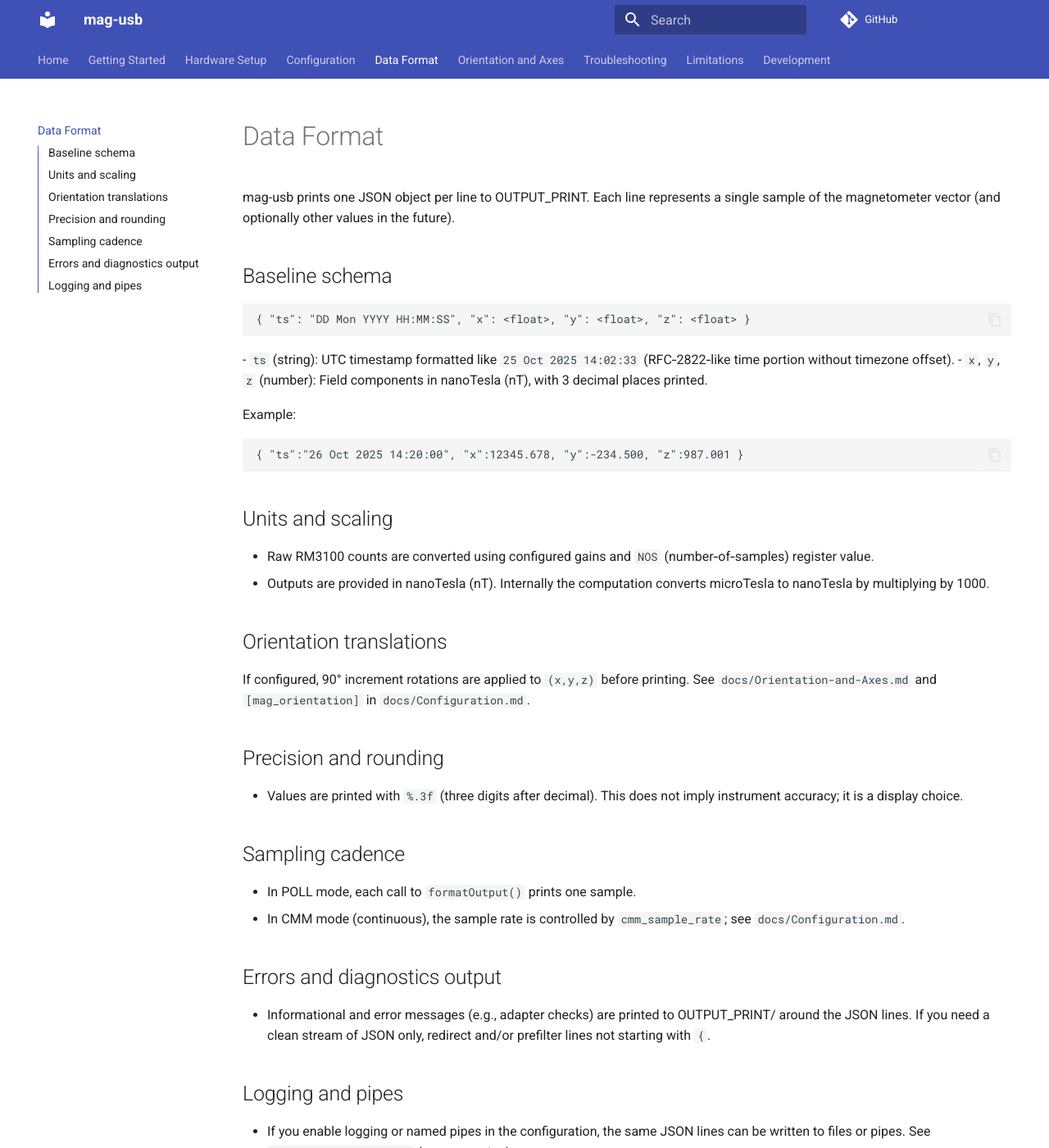
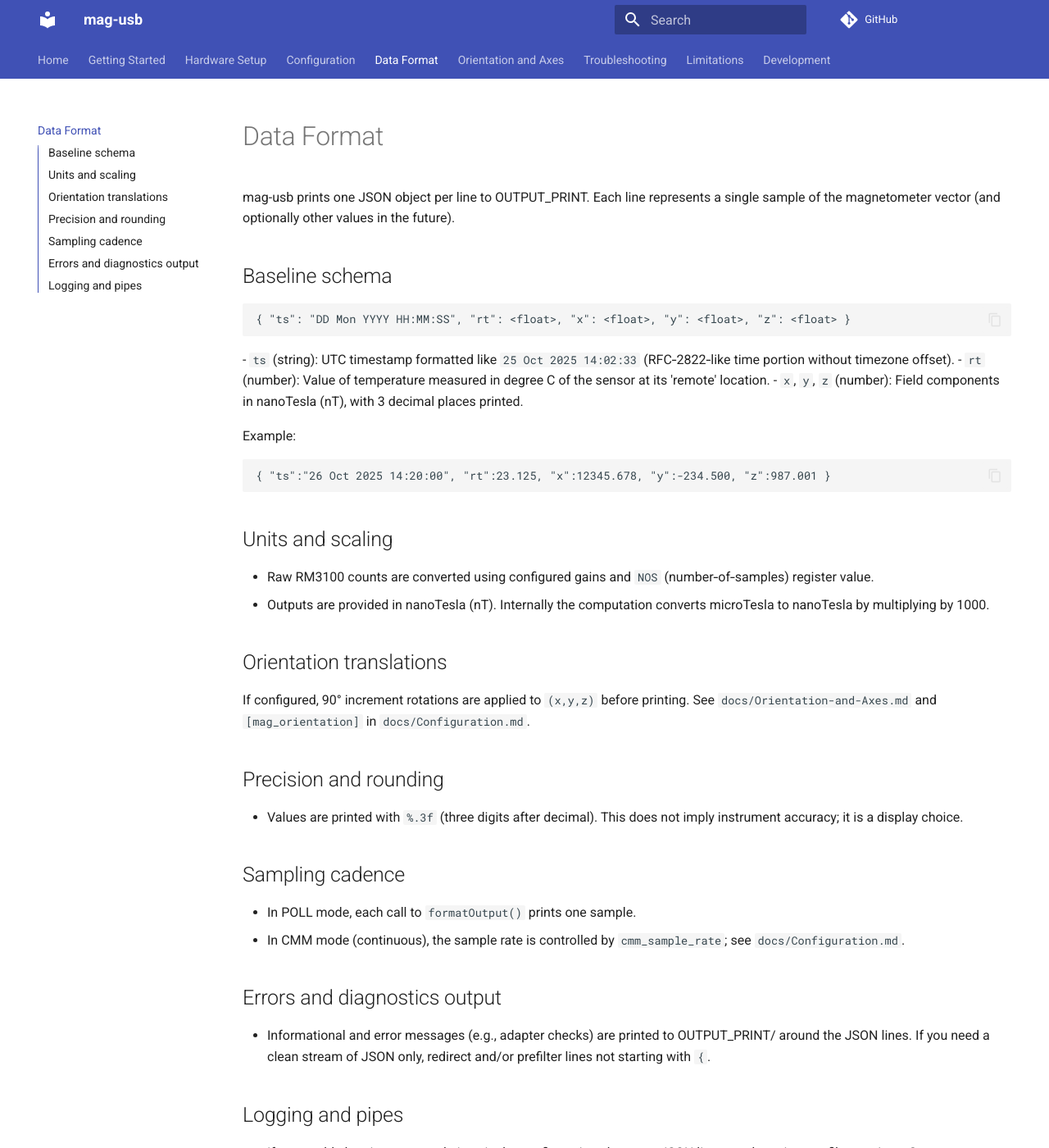
Before and after one commit to wittend/mag-usb, an MkDocs documentation site: the page built from docs/Data-Format.md, in a window 1280 px wide and 1400 px high. Shown: the whole window at 82% size. Built offline with MkDocs 1.6.1 and Material for MkDocs 9.7.7, drawn with Linux system fonts in a browser that asks for light colours; comment, search, counter and statistics services are not loaded; some of the changed text lies outside the part shown.

Commit message:
Fixing RTD config stuff.

````diff
--- a/docs/Data-Format.md
+++ b/docs/Data-Format.md
@@ -4,14 +4,15 @@ mag-usb prints one JSON object per line to OUTPUT_PRINT. Each line represents a
 
 ## Baseline schema
 ```
-{ "ts": "DD Mon YYYY HH:MM:SS", "x": <float>, "y": <float>, "z": <float> }
+{ "ts": "DD Mon YYYY HH:MM:SS", "rt": <float>, "x": <float>, "y": <float>, "z": <float> }
 ```
 - `ts` (string): UTC timestamp formatted like `25 Oct 2025 14:02:33` (RFC‑2822‑like time portion without timezone offset).
+- `rt` (number): Value of temperature measured in degree C of the sensor at its 'remote' location.
 - `x`, `y`, `z` (number): Field components in nanoTesla (nT), with 3 decimal places printed.
 
 Example:
 ```
-{ "ts":"26 Oct 2025 14:20:00", "x":12345.678, "y":-234.500, "z":987.001 }
+{ "ts":"26 Oct 2025 14:20:00", "rt":23.125, "x":12345.678, "y":-234.500, "z":987.001 }
 ```
 
 ## Units and scaling
@@ -33,3 +34,4 @@ If configured, 90° increment rotations are applied to `(x,y,z)` before printing
 
 ## Logging and pipes
 - If you enable logging or named pipes in the configuration, the same JSON lines can be written to files or pipes. See `docs/Configuration.md` (output section).
+- In the case that data is published to an MQTT broker, the same JSON lines will be used (for now). See `docs/Configuration.md` (output section).
````
Also changed, not shown: docs/Configuration.md (+2 -0 lines).
